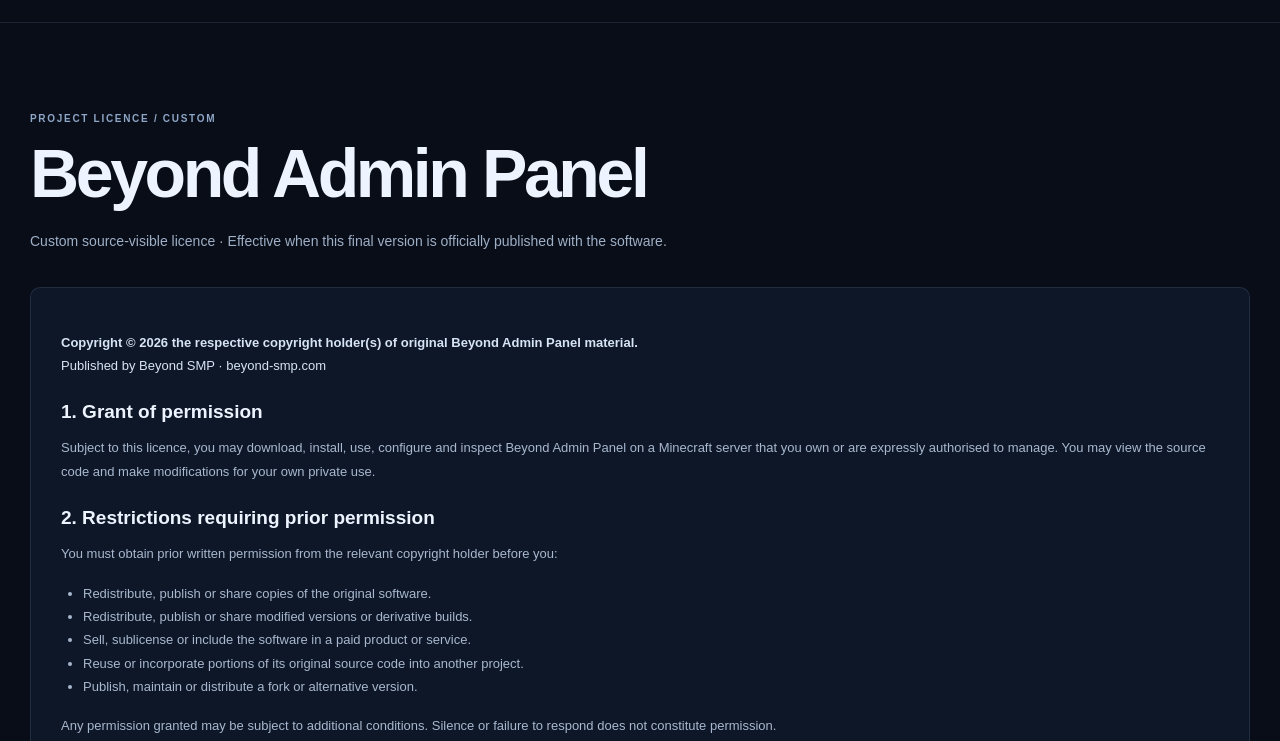
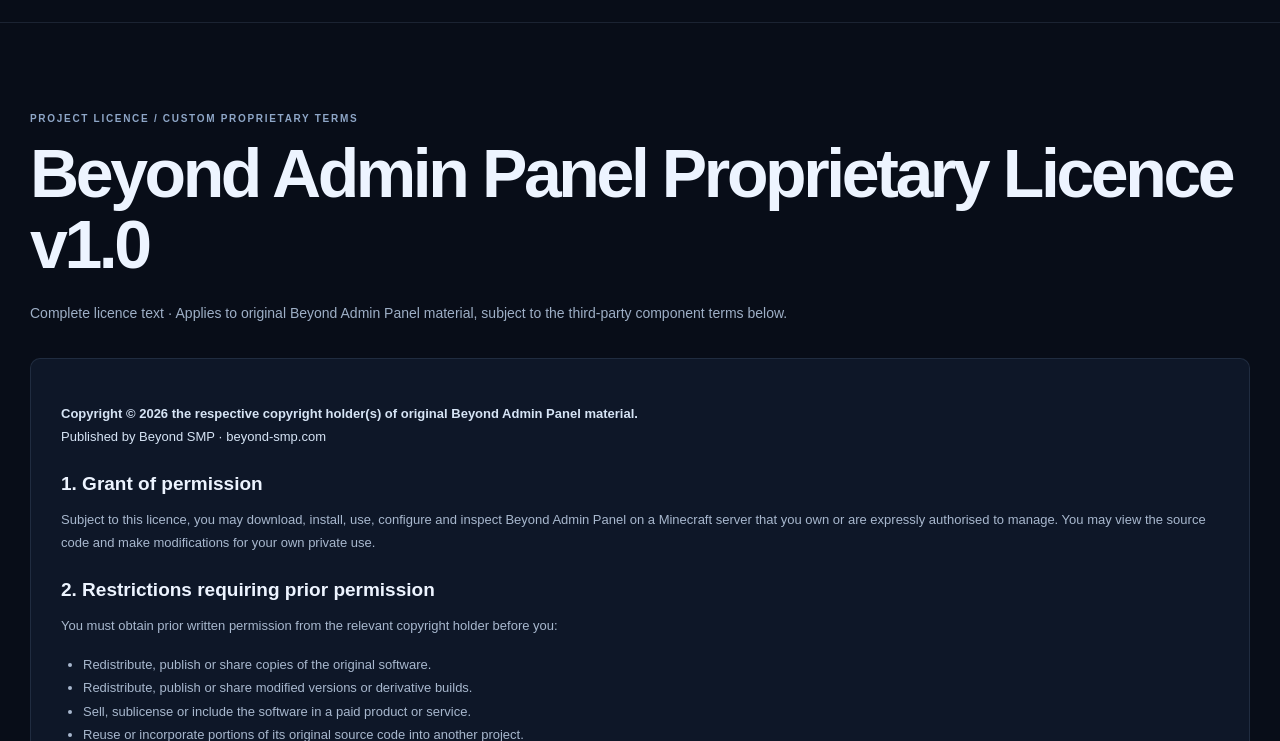
Before and after one commit to hmerr24-ui/Beyond-SMP-Licensing, a plain HTML site: page licenses/beyond-admin-panel.html in a window 1280 px wide. Shown: the part 59-800 px from the top of the page. Drawn offline with Linux system fonts and the light colour scheme.

Commit message:
Clarify licence titles and metadata

```diff
--- a/licenses/beyond-admin-panel.html
+++ b/licenses/beyond-admin-panel.html
@@ -1,7 +1,7 @@
 <!doctype html>
-<html lang="en"><head><meta charset="utf-8"><meta name="viewport" content="width=device-width, initial-scale=1"><meta name="theme-color" content="#080d18"><title>Beyond Admin Panel Licence | Beyond SMP</title><link rel="stylesheet" href="../styles.css"></head>
+<html lang="en"><head><meta charset="utf-8"><meta name="viewport" content="width=device-width, initial-scale=1"><meta name="theme-color" content="#080d18"><meta name="description" content="Full text of the Beyond Admin Panel Proprietary Licence v1.0."><meta name="license" content="Beyond Admin Panel Proprietary Licence v1.0"><meta name="robots" content="index,follow"><title>Beyond Admin Panel Proprietary Licence v1.0 | Beyond SMP</title><link rel="stylesheet" href="../styles.css"></head>
 <body><header class="site-header"><a class="brand" href="../"><span class="brand-mark">B</span><span>BEYOND SMP <i>／ LICENSING</i></span></a><a class="header-link" href="../">← Back to directory</a></header>
-<main class="section licence-page"><div class="section-kicker">PROJECT LICENCE / CUSTOM</div><h1>Beyond Admin Panel</h1><p class="licence-intro">Custom source-visible licence · Effective when this final version is officially published with the software.</p>
+<main class="section licence-page"><div class="section-kicker">PROJECT LICENCE / CUSTOM PROPRIETARY TERMS</div><h1>Beyond Admin Panel Proprietary Licence v1.0</h1><p class="licence-intro">Complete licence text · Applies to original Beyond Admin Panel material, subject to the third-party component terms below.</p>
 <div class="licence-panel"><p class="copyright-line"><strong>Copyright © 2026 the respective copyright holder(s) of original Beyond Admin Panel material.</strong><br>Published by Beyond SMP · <a href="https://beyond-smp.com">beyond-smp.com</a></p>
 <h2>1. Grant of permission</h2><p>Subject to this licence, you may download, install, use, configure and inspect Beyond Admin Panel on a Minecraft server that you own or are expressly authorised to manage. You may view the source code and make modifications for your own private use.</p>
 <h2>2. Restrictions requiring prior permission</h2><p>You must obtain prior written permission from the relevant copyright holder before you:</p><ul><li>Redistribute, publish or share copies of the original software.</li><li>Redistribute, publish or share modified versions or derivative builds.</li><li>Sell, sublicense or include the software in a paid product or service.</li><li>Reuse or incorporate portions of its original source code into another project.</li><li>Publish, maintain or distribute a fork or alternative version.</li></ul><p>Any permission granted may be subject to additional conditions. Silence or failure to respond does not constitute permission.</p>
```
